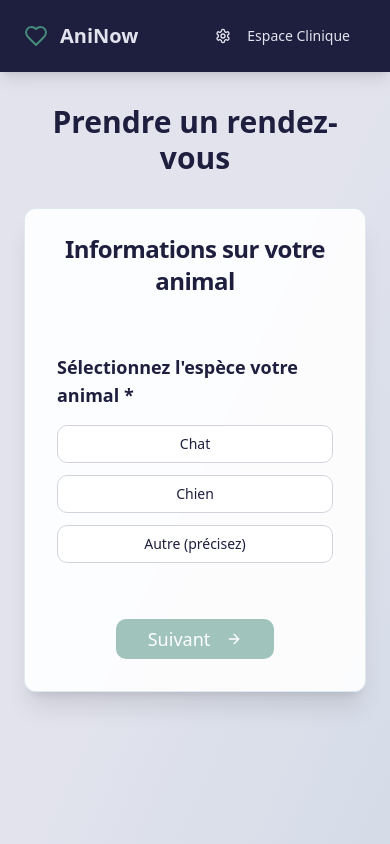
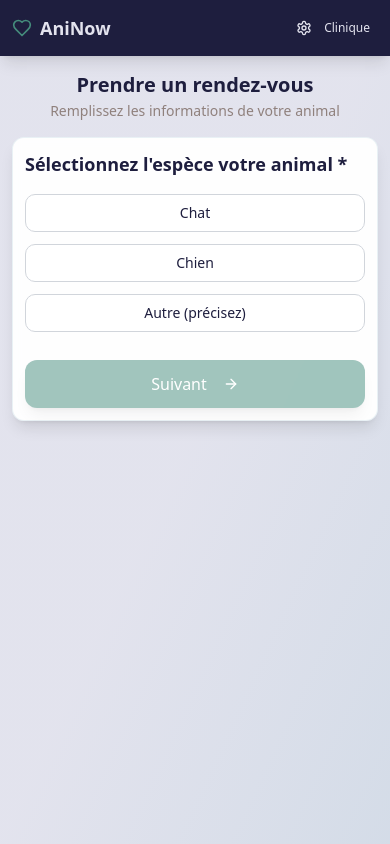
Before and after one commit to MathLMN/aninow, a React (Vite) app: page / in a window 390 px wide. Built offline with nearby package versions, Linux system fonts and the light colour scheme.

Commit message:
Refactor booking form for mobile
Improve the booking form's design and layout for better mobile usability, ensuring a clean, fluid, and adaptable experience across various mobile screen sizes.

```diff
--- a/src/components/BookingForm.tsx
+++ b/src/components/BookingForm.tsx
@@ -167,9 +167,9 @@ const BookingForm = ({
   };
 
   return (
-    <div className="space-y-8">
+    <div className="space-y-4 sm:space-y-6">
       {/* Question principale : Espèce de l'animal */}
-      <div className="space-y-4">
+      <div className="space-y-3 sm:space-y-4">
         <AnimalSpeciesSelection
           species={formData.animalSpecies}
           customSpecies={formData.customSpecies}
@@ -180,25 +180,30 @@ const BookingForm = ({
 
         {/* Champ nom de l'animal */}
         {showNameInput && (
+          <div className="animate-fade-in">
             <AnimalNameInput
               name={formData.animalName}
               onNameChange={handleNameChange}
               placeholder="Nom de l'animal"
               id="animal-name"
             />
+          </div>
         )}
       </div>
 
       {/* Options multiples animaux */}
       {showMultipleOptions && (
+        <div className="animate-fade-in">
           <MultipleAnimalsOptions
             multipleAnimals={formData.multipleAnimals}
             onMultipleAnimalsChange={handleMultipleAnimalsChange}
           />
+        </div>
       )}
 
       {/* Deuxième animal */}
       {showSecondAnimal && (
+        <div className="animate-fade-in bg-vet-beige/20 p-3 sm:p-4 rounded-lg border border-vet-blue/20">
           <SecondAnimalForm
             formData={formData}
             onSecondAnimalSpeciesChange={handleSecondAnimalSpeciesChange}
@@ -206,25 +211,37 @@ const BookingForm = ({
             onSecondAnimalNameChange={handleSecondAnimalNameChange}
             showSecondNameInput={showSecondNameInput}
           />
+        </div>
       )}
 
       {/* Options pour une portée */}
       {showLitterOptions && (
+        <div className="animate-fade-in bg-vet-sage/10 p-3 sm:p-4 rounded-lg border border-vet-sage/20">
           <LitterOptions
             vaccinationType={formData.vaccinationType}
             onVaccinationTypeChange={handleVaccinationTypeChange}
           />
+        </div>
       )}
 
-      {/* Bouton Suivant */}
-      <div className="flex justify-center pt-6">
+      {/* Message informatif - Mobile optimized */}
+      {(showNameInput || showMultipleOptions) && (
+        <div className="bg-vet-blue/10 p-3 rounded-md border border-vet-blue/20">
+          <p className="text-xs sm:text-sm text-vet-navy text-center leading-relaxed">
+            📋 Complétez les informations puis cliquez sur <span className="font-semibold text-vet-sage">Suivant</span>
+          </p>
+        </div>
+      )}
+
+      {/* Bouton Suivant - Mobile first */}
+      <div className="pt-3 sm:pt-4">
         <Button
           onClick={handleSubmit}
           disabled={!canProceed()}
-          className="bg-vet-sage hover:bg-vet-sage/90 text-white px-8 py-3 text-lg"
+          className="bg-vet-sage hover:bg-vet-sage/90 disabled:opacity-50 disabled:cursor-not-allowed text-white w-full h-12 sm:h-11 text-base sm:text-lg font-medium rounded-lg shadow-lg hover:shadow-xl active:scale-[0.98] transition-all duration-200"
         >
           Suivant
-          <ArrowRight className="ml-2 h-5 w-5" />
+          <ArrowRight className="ml-2 h-4 w-4 sm:h-5 sm:w-5" />
         </Button>
       </div>
     </div>
--- a/src/components/ConsultationReasonSelect.tsx
+++ b/src/components/ConsultationReasonSelect.tsx
@@ -13,21 +13,30 @@ const ConsultationReasonSelect: React.FC<ConsultationReasonSelectProps> = ({
   onValueChange
 }) => {
   return (
-    <div className="space-y-2 sm:space-y-4">
-      <Label className="text-sm sm:text-lg font-semibold text-vet-navy block">
+    <div className="space-y-2 sm:space-y-3">
+      <Label className="text-base sm:text-lg font-semibold text-vet-navy block leading-tight">
         Pour quel motif souhaitez-vous une consultation ? *
       </Label>
 
       <Select value={value} onValueChange={onValueChange}>
-        <SelectTrigger className="w-full h-11 sm:h-12 text-sm sm:text-base bg-white border border-gray-300 rounded-md">
-          <SelectValue placeholder="Cliquez et choisissez le motif" />
+        <SelectTrigger className="w-full h-12 sm:h-11 text-base sm:text-base bg-white border-2 border-gray-200 rounded-lg hover:border-vet-sage/50 focus:border-vet-sage transition-colors">
+          <SelectValue
+            placeholder="Cliquez et choisissez le motif"
+            className="text-gray-500"
+          />
         </SelectTrigger>
-        <SelectContent className="bg-white border border-gray-300 shadow-lg z-50">
-          <SelectItem value="symptomes-anomalie" className="text-sm py-2.5 leading-tight">
-            Symptômes ou anomalie (boiterie, vomissements,...)
+        <SelectContent className="bg-white border-2 border-gray-200 shadow-xl z-50 rounded-lg">
+          <SelectItem
+            value="symptomes-anomalie"
+            className="text-base py-3 px-4 leading-tight hover:bg-vet-beige/50 cursor-pointer"
+          >
+            🩺 Symptômes ou anomalie (boiterie, vomissements,...)
           </SelectItem>
-          <SelectItem value="consultation-convenance" className="text-sm py-2.5 leading-tight">
-            Consultation de convenance (vaccins, contrôle,...)
+          <SelectItem
+            value="consultation-convenance"
+            className="text-base py-3 px-4 leading-tight hover:bg-vet-beige/50 cursor-pointer"
+          >
+            💉 Consultation de convenance (vaccins, contrôle,...)
           </SelectItem>
         </SelectContent>
       </Select>
--- a/src/pages/public/PublicBooking.tsx
+++ b/src/pages/public/PublicBooking.tsx
@@ -17,41 +17,39 @@ const PublicBooking = () => {
 
   return (
     <div className="min-h-screen bg-gradient-to-br from-vet-beige via-background to-vet-blue/20">
-      {/* Header */}
-      <header className="bg-vet-navy text-vet-beige shadow-lg">
-        <div className="container mx-auto px-6 py-4">
+      {/* Header - Mobile first */}
+      <header className="bg-vet-navy text-vet-beige shadow-lg sticky top-0 z-40">
+        <div className="container mx-auto px-3 sm:px-6 py-2 sm:py-3">
           <div className="flex items-center justify-between">
-            <div className="flex items-center space-x-3">
-              <Heart className="h-6 w-6 text-vet-sage" />
-              <span className="text-xl font-bold">AniNow</span>
+            <div className="flex items-center space-x-2">
+              <Heart className="h-5 w-5 sm:h-6 sm:w-6 text-vet-sage" />
+              <span className="text-lg sm:text-xl font-bold">AniNow</span>
             </div>
             <Link to="/vet/login">
-              <Button variant="ghost" className="text-vet-beige hover:bg-white/10">
-                <Settings className="h-4 w-4 mr-2" />
-                Espace Clinique
+              <Button variant="ghost" className="text-vet-beige hover:bg-white/10 text-xs px-2 py-1 sm:text-sm sm:px-3 sm:py-2">
+                <Settings className="h-3 w-3 sm:h-4 sm:w-4 mr-1" />
+                <span className="hidden xs:inline">Espace </span>Clinique
               </Button>
             </Link>
           </div>
         </div>
       </header>
 
-      <main className="container mx-auto px-6 py-8">
-        <div className="max-w-4xl mx-auto">
-          {/* Titre */}
-          <div className="text-center mb-8 animate-fade-in">
-            <h1 className="text-3xl font-bold text-vet-navy mb-2">
+      <main className="container mx-auto px-3 sm:px-6 py-4 sm:py-6 pb-6">
+        <div className="max-w-2xl mx-auto">
+          {/* Titre - Mobile optimized */}
+          <div className="text-center mb-4 sm:mb-6 animate-fade-in">
+            <h1 className="text-xl sm:text-2xl lg:text-3xl font-bold text-vet-navy mb-1 sm:mb-2 leading-tight">
               Prendre un rendez-vous
             </h1>
+            <p className="text-sm sm:text-base text-vet-brown/80 px-2">
+              Remplissez les informations de votre animal
+            </p>
           </div>
 
-          {/* Formulaire */}
-          <Card className="bg-white/90 backdrop-blur-sm border-vet-blue/30 shadow-xl">
-            <CardHeader className="text-center">
-              <CardTitle className="text-2xl text-vet-navy">
-                Informations sur votre animal
-              </CardTitle>
-            </CardHeader>
-            <CardContent className="p-8">
+          {/* Formulaire - Mobile first card */}
+          <Card className="bg-white/95 backdrop-blur-sm border-vet-blue/20 shadow-lg">
+            <CardContent className="p-3 sm:p-6">
               <BookingForm onNext={handleFormNext} />
             </CardContent>
           </Card>
```
Also changed, not shown: src/components/ConvenienceConsultationSelect.tsx (+25 -23 lines). Lines whose indentation alone changed are shown as unchanged.
